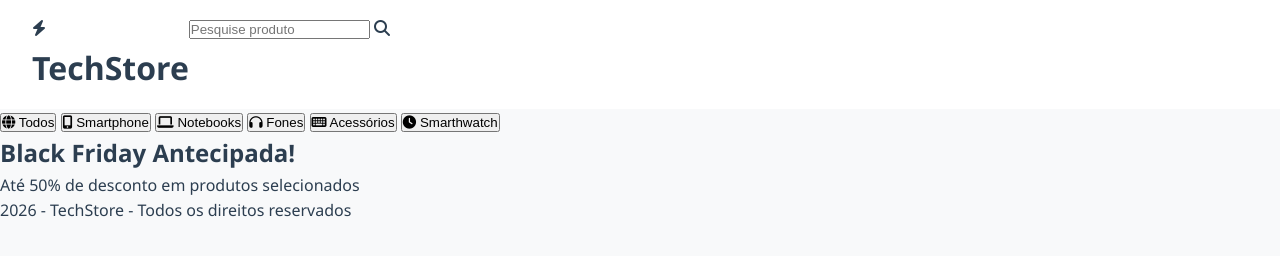
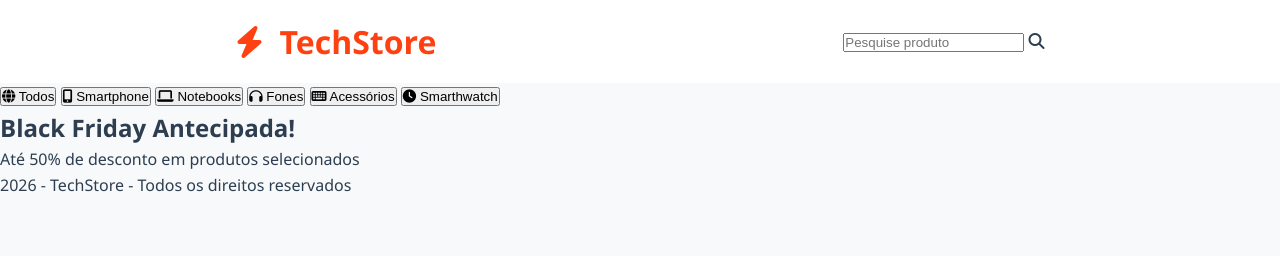
Before and after one commit to gustavocardev/eccomerce, a plain HTML site: page index.html in a window 1280 px wide. Drawn offline with Linux system fonts and the light colour scheme.

Commit message:
atualizando tags

```diff
--- a/index.html
+++ b/index.html
@@ -9,8 +9,9 @@
 <body>
 
     <link rel="stylesheet" href="styless.css">
+
     <header>
-        <div>
+        <div class="logo">
              <i class="fa-solid fa-bolt"></i>
              <h1>TechStore</h1>
         </div>
--- a/styless.css
+++ b/styless.css
@@ -25,5 +25,24 @@ body {
 header {
     background-color: var(--white-color);
     padding: 16px 32px;
-    display: flex
+    display: flex;
+    align-items: center;
+    justify-content: space-around;
 }
+
+.logo {
+    display: flex;
+    align-items: center;
+    gap: 16px;
+}
+
+h1{
+    font-size: 32px;
+    color: var(--primary-color);
+    font-weight: bold;
+}
+
+.fa-bolt {
+    color: var(--primary-color);
+    font-size: 32px;
+}
```
